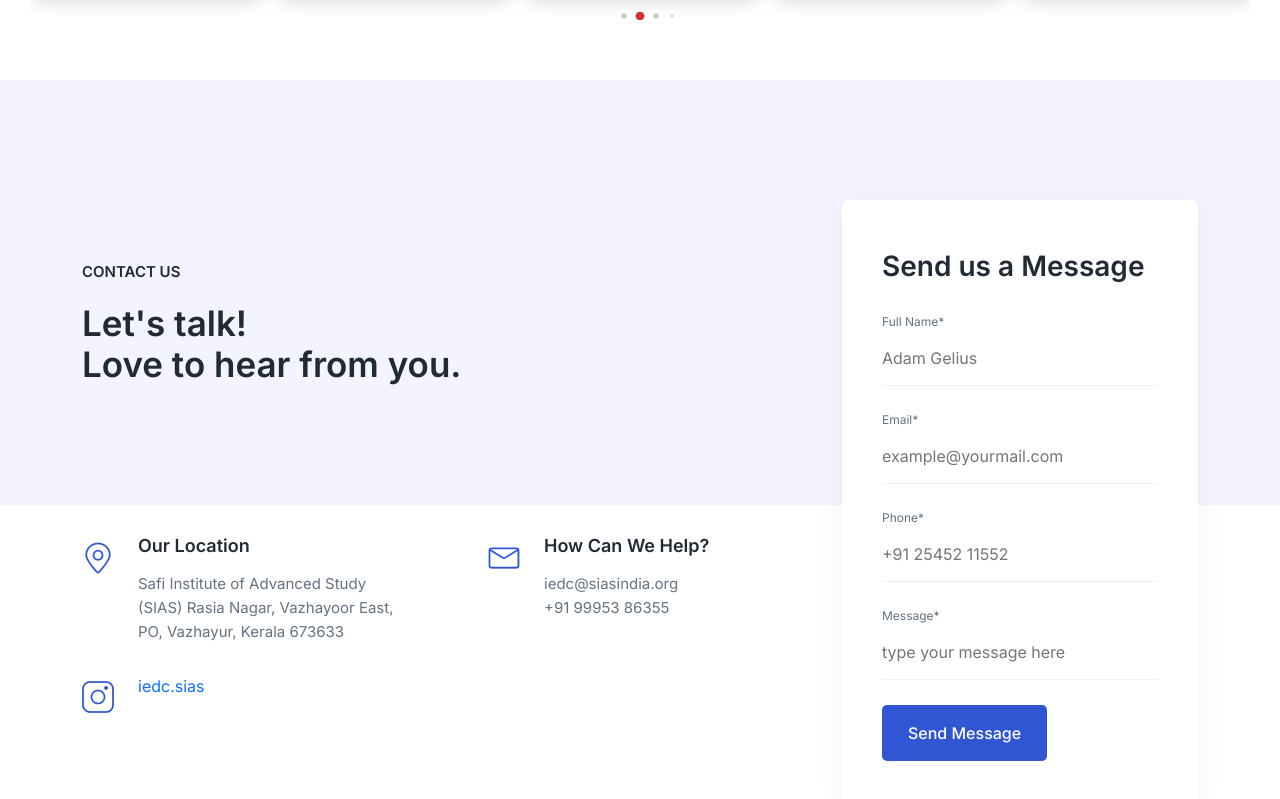
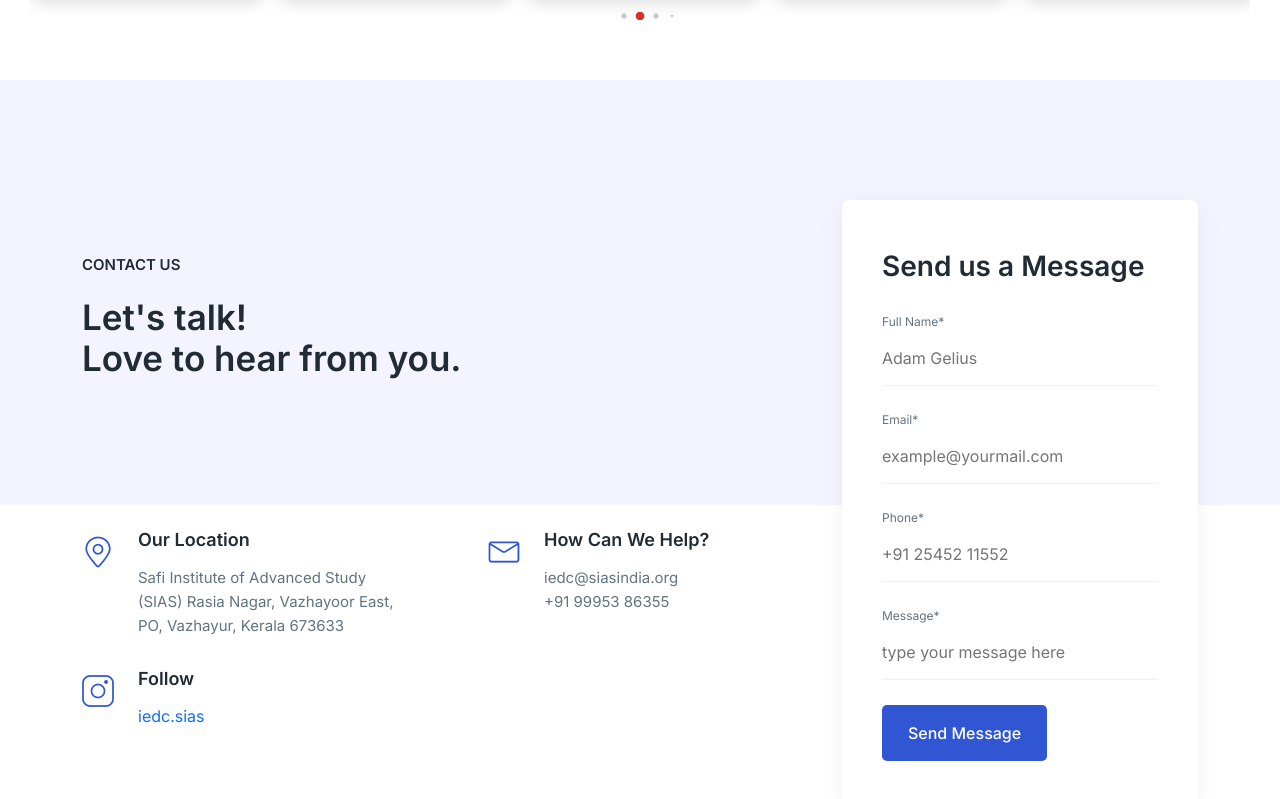
Before and after one commit to iedcsias/web, a plain HTML site: page index.html in a window 1280 px wide. Shown: the part 6503-7302 px from the top of the page. Drawn offline with nearby package versions, Linux system fonts and the light colour scheme.

Commit message:
adding instagram updates

```diff
--- a/index.html
+++ b/index.html
@@ -1109,7 +1109,7 @@
                     <i class="lni lni-instagram"></i>
                   </div>
                   <div class="ud-info-meta">
-                    <a href="https://instagram.com/iedc.sias?igshid=NjIwNzIyMDk2Mg==" target="_blank">iedc.sias</a>
+                    <a href="https://instagram.com/iedc.sias?igshid=NjIwNzIyMDk2Mg==" target="_blank"><h5>Follow</h5>iedc.sias</a>
                   </div>
                 </div>
               </div>
```
